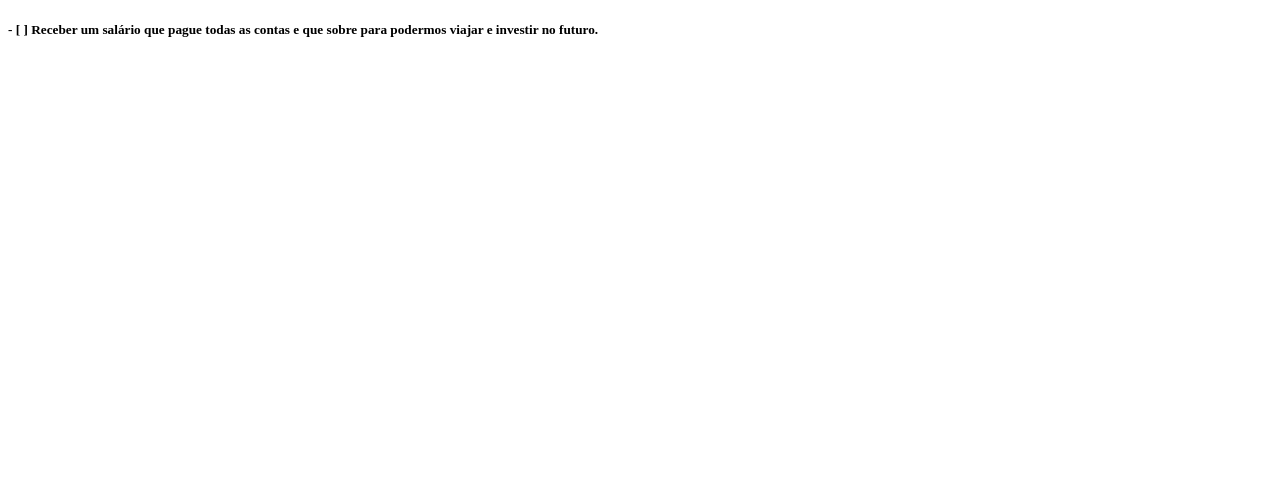
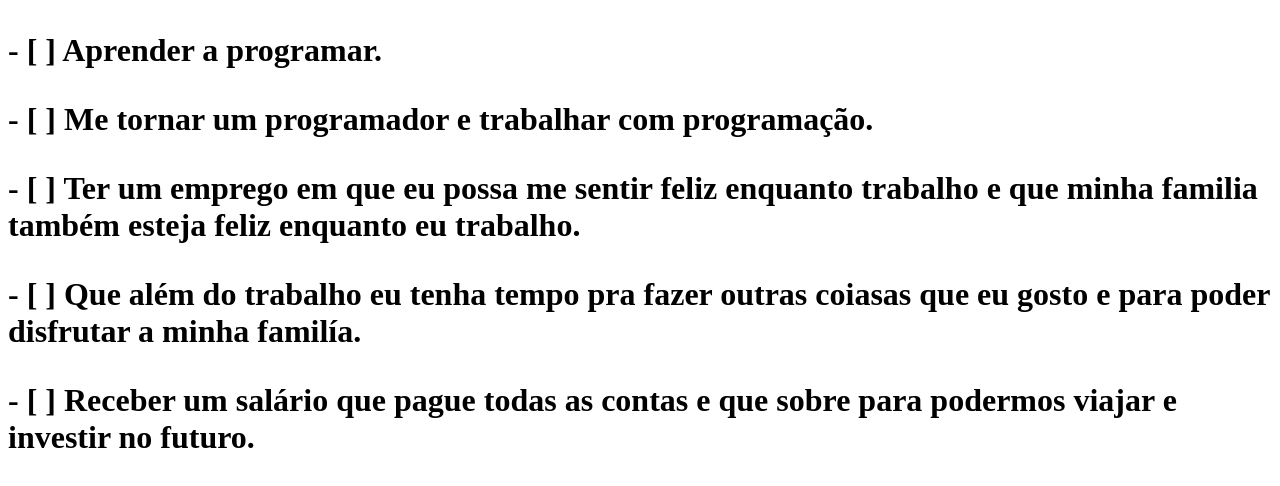
Before and after one commit to franklihs/clone-tabnews, a Next.js app: page /0bjetiv05 in a window 1280 px wide. Shown: the top 486 px of the page. Built offline with nearby package versions, Linux system fonts and the light colour scheme.

Commit message:
adicionada a página que mostra meus objetivos com o curso e o meu futuro

```diff
--- a/pages/0bjetiv05.js
+++ b/pages/0bjetiv05.js
@@ -1,28 +1,25 @@
 function listaDeObjetivos() {
   return (
-    (<h1> - [ ] Aprender a programar.</h1>),
-    (<h2> - [ ] Me tornar um programador e trabalhar com programação.</h2>),
-    (
-      <h3>
+    <h1>
+      {" "}
+      <p> - [ ] Aprender a programar.</p>
+      <p> - [ ] Me tornar um programador e trabalhar com programação.</p>
+      <p>
         {" "}
         - [ ] Ter um emprego em que eu possa me sentir feliz enquanto trabalho e
         que minha familia também esteja feliz enquanto eu trabalho.
-      </h3>
-    ),
-    (
-      <h4>
+      </p>
+      <p>
         {" "}
         - [ ] Que além do trabalho eu tenha tempo pra fazer outras coiasas que
         eu gosto e para poder disfrutar a minha familía.
-      </h4>
-    ),
-    (
-      <h5>
+      </p>
+      <p>
         {" "}
         - [ ] Receber um salário que pague todas as contas e que sobre para
         podermos viajar e investir no futuro.
-      </h5>
-    )
+      </p>
+    </h1>
   );
 }
 
```
